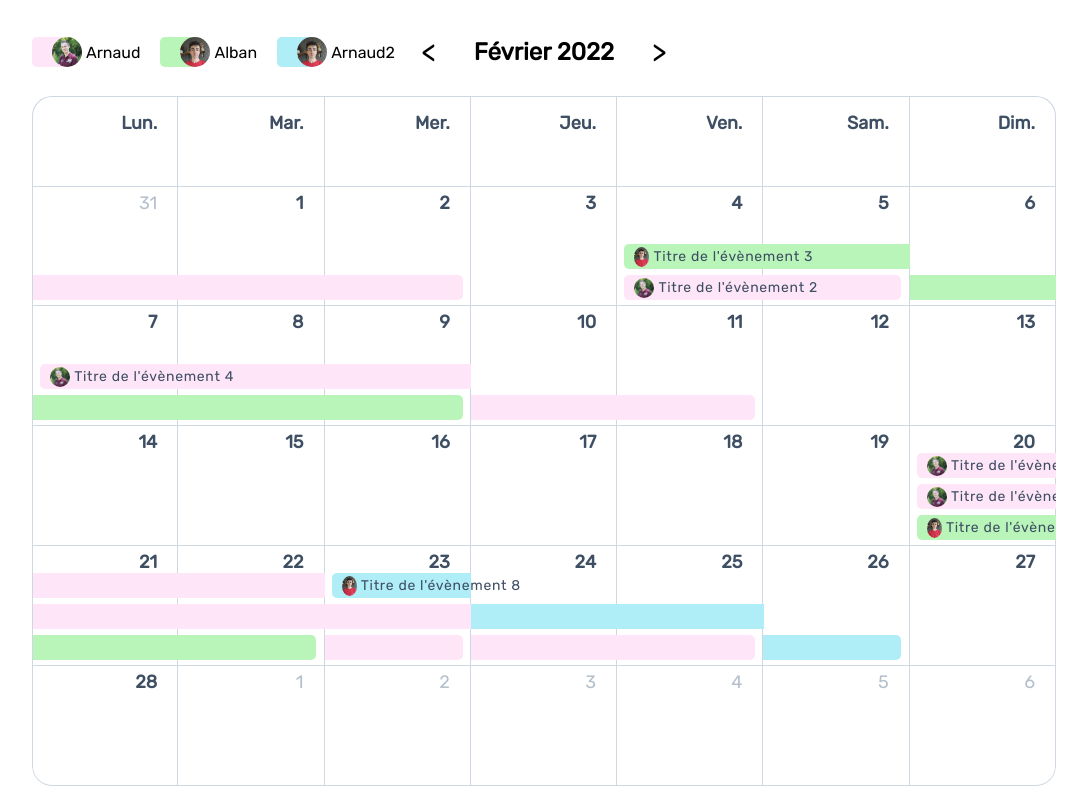
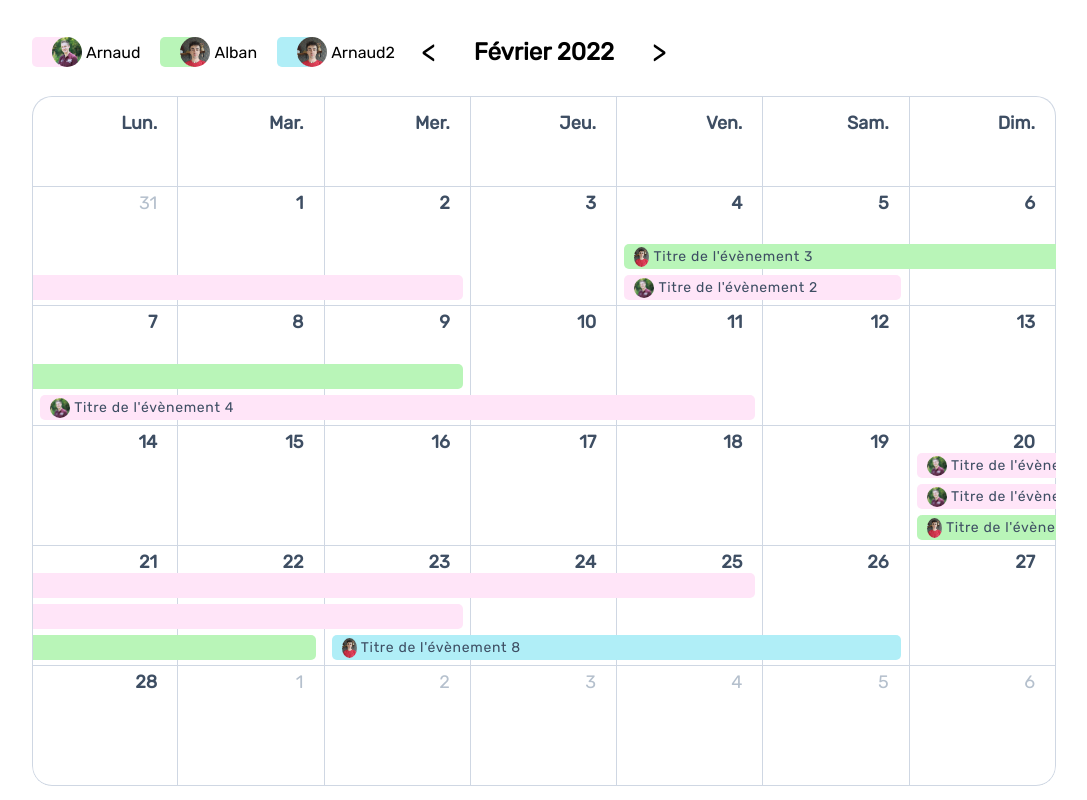
Before and after one commit to reklite/calendar-app, a React (Create React App) app: page / in a window 1280 px wide. Shown: the whole page, without its empty margins (96-1183 px from the left). Built offline with nearby package versions, Linux system fonts and the light colour scheme.

Commit message:
events handling functional, todo : optimize code structure

```diff
--- a/src/components/Calendar.js
+++ b/src/components/Calendar.js
@@ -22,10 +22,7 @@ const Calendar = ({ givenDate }) => {
 
   const [users, setUsers] = useState(null);
 
-  let rowCount = 1;
   let idRow = [];
-
-  // const [rowCount, setRowCount] = useState(1);
 
   useEffect(() => {
     setCalendar(calculateCalendar(date.format("M"), date.format("YYYY")));
@@ -52,21 +49,29 @@ const Calendar = ({ givenDate }) => {
   };
 
   const removeIdRow = (id) => {
-    let filtered = idRow;
-    filtered.filter((e) => e.id !== id);
-    idRow = filtered;
-  };
-
-  const addRowCount = () => {
-    rowCount++;
-  };
-
-  const minusRowCount = () => {
-    if (rowCount > 1) rowCount--;
+    idRow = idRow.filter((e) => e.id !== id);
   };
 
   const getIdRow = (id) => {
     return idRow.find((e) => e.id === id);
+  };
+
+  const manageRowCount = () => {
+    if (idRow.length === 0) return 1;
+
+    let rows = [];
+    for (let k of idRow) {
+      rows.push(k.row);
+    }
+
+    let min = -1;
+    let i = 1;
+    while (min === -1 && i < 10) {
+      if (rows.indexOf(i) === -1) min = i;
+      i++;
+    }
+
+    return min;
   };
 
   const calculateCalendar = (m, y) => {
@@ -115,51 +120,88 @@ const Calendar = ({ givenDate }) => {
     return { events: events, arrUsers: arrUsers };
   };
 
+  const getBlankDivs = (r) => {
+    let blankDiv = [];
+    r--;
+    if (r === 0) return false;
+    for (let i = 0; i < r; i++)
+      blankDiv.push(<div className={`event-day`}></div>);
+    return blankDiv;
+  };
+
+  const getRowSpaces = (evt) => {
+    if (evt.length === 1) {
+      evt[0].blankDivs = getBlankDivs(evt[0].row);
+    } else {
+      let rows = evt.map((a) => a.row);
+      rows.unshift(0);
+      for (let i = rows.length - 1; i > 0; i--) {
+        let x = (rows[i] - rows[i - 1]);
+        evt[i - 1].blankDivs = x-1 > 0 ? getBlankDivs(x) : false;
+      }
+    }
+    return evt;
+  };
+
   const getEventStyle = (evt) => {
     let res = [];
 
     for (const e of evt) {
-      const style = {
+      const bgColor = {
         backgroundColor: e.event.owner.color,
       };
-      if (e.info === "start") {
-        let row = rowCount;
-        let obj = { id: e.event.id, row: rowCount };
-        pushIdRow(obj);
-        addRowCount();
 
       if (e.event.owner.name === "Arnaud") e.event.owner.avatar = picArnaud;
       else e.event.owner.avatar = picAlban;
 
-        res.push({ row: row, evt: e.event, style: style, cname: "start" });
+      if (e.info === "start") {
+        let row = manageRowCount();
+        pushIdRow({ id: e.event.id, row: row });
+
+        res.push({
+          row: row,
+          evt: e.event,
+          bgColor: bgColor,
+          cname: "start",
+          blankDivs: null,
+        });
       } else if (e.info === "active") {
         let obj = getIdRow(e.event.id);
         let row;
         if (obj === undefined) {
-          let obj = { id: e.event.id, row: rowCount };
+          let obj = { id: e.event.id, row: manageRowCount() };
           row = obj.row;
           pushIdRow(obj);
-          addRowCount();
         } else {
           row = obj.row;
         }
-
-        if (e.event.owner.name === "Arnaud") e.event.owner.avatar = picArnaud;
-        else e.event.owner.avatar = picAlban;
-
-        res.push({ row: row, evt: e.event, style: style, cname: "active" });
+        res.push({
+          row: row,
+          evt: e.event,
+          bgColor: bgColor,
+          cname: "active",
+          blankDivs: null,
+        });
       } else {
         let obj = getIdRow(e.event.id);
         let row = obj.row;
-        removeIdRow();
-        minusRowCount();
+        removeIdRow(e.event.id);
 
-        if (e.event.owner.name === "Arnaud") e.event.owner.avatar = picArnaud;
-        else e.event.owner.avatar = picAlban;
-
-        res.push({ row: row, evt: e.event, style: style, cname: "end" });
+        res.push({
+          row: row,
+          evt: e.event,
+          bgColor: bgColor,
+          cname: "end",
+          blankDivs: null,
+        });
       }
     }
+
+    if (res.length > 1) {
+      res.sort((a, b) => (a.row > b.row ? 1 : -1));
+    }
+
+    res = getRowSpaces(res);
 
     return res;
   };
@@ -210,43 +252,38 @@ const Calendar = ({ givenDate }) => {
                       return (
                         <>
                           <div className="event-day-wrapper">
-                            {res.map((e) => {
-                              console.log(
-                                "id = " +
-                                  JSON.stringify(e.evt.id) +
-                                  " row = " +
-                                  JSON.stringify(e.row)
-                              );
+                            {res.map((e, i) => {
+                              let photo = false,
+                                title = false;
                               if (e.cname === "start") {
-                                return (
-                                  <div
-                                    style={e.style}
-                                    className={`event-day ${e.cname}`}
-                                  >
+                                photo = (
                                   <img
                                     className="user-photo-event"
                                     src={e.evt.owner.avatar}
                                     alt="user"
                                   />
-                                    <span>{e.evt.title}</span>
-                                  </div>
                                 );
-                              } else {
+                                title = e.evt.title;
+                              }
+
                               return (
+                                <>
+                                  {e.blankDivs}
                                   <div
-                                    style={e.style}
+                                    style={e.bgColor}
                                     className={`event-day ${e.cname}`}
                                   >
-                                    <span></span>
+                                    {photo}
+                                    <span>{title}</span>
                                   </div>
+                                </>
                               );
-                              }
                             })}
                           </div>
                         </>
                       );
                     } else {
-                      return <span></span>;
+                      return false;
                     }
                   })()}
                 </li>
```
Lines whose indentation alone changed are shown as unchanged.
